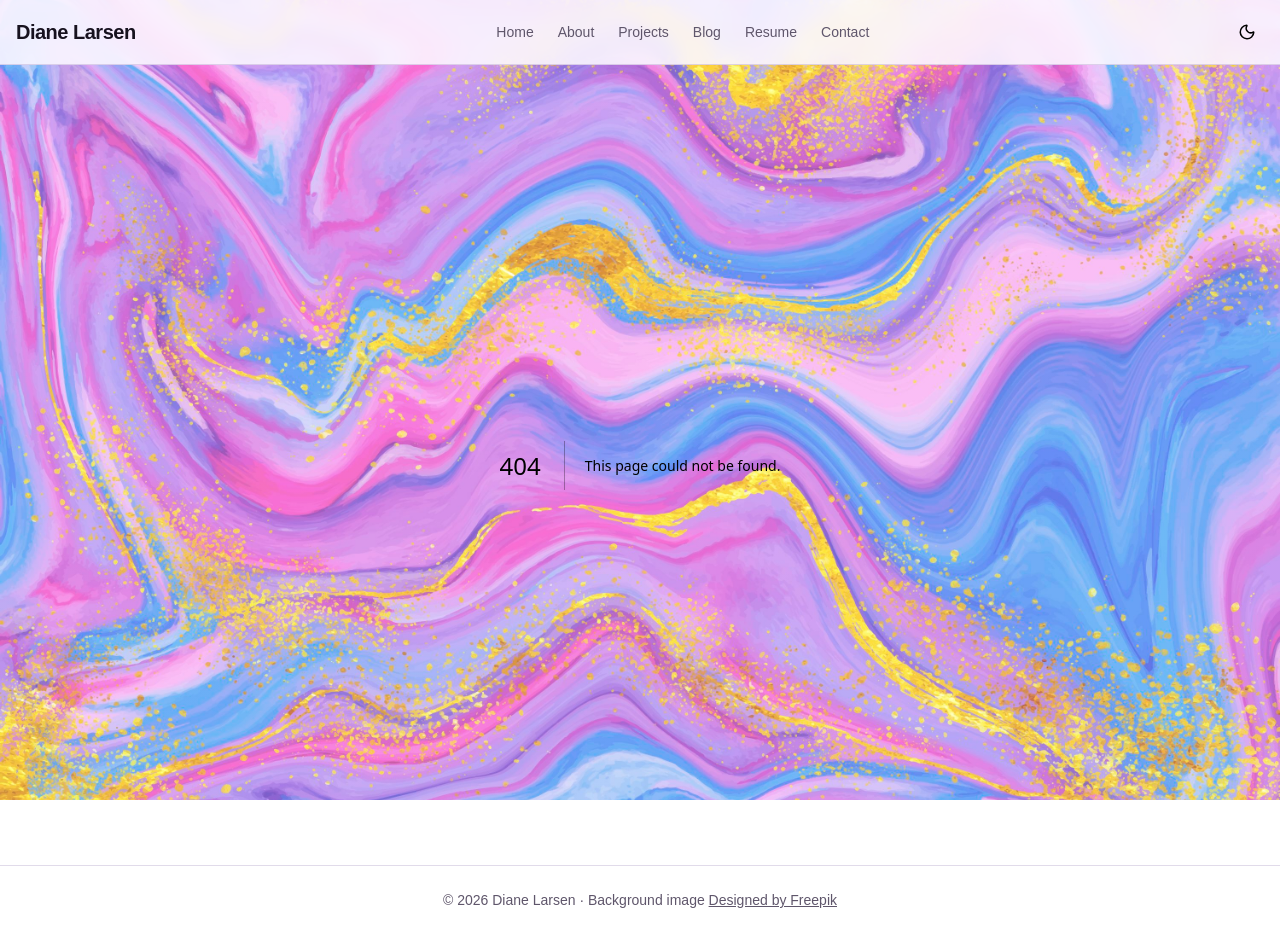
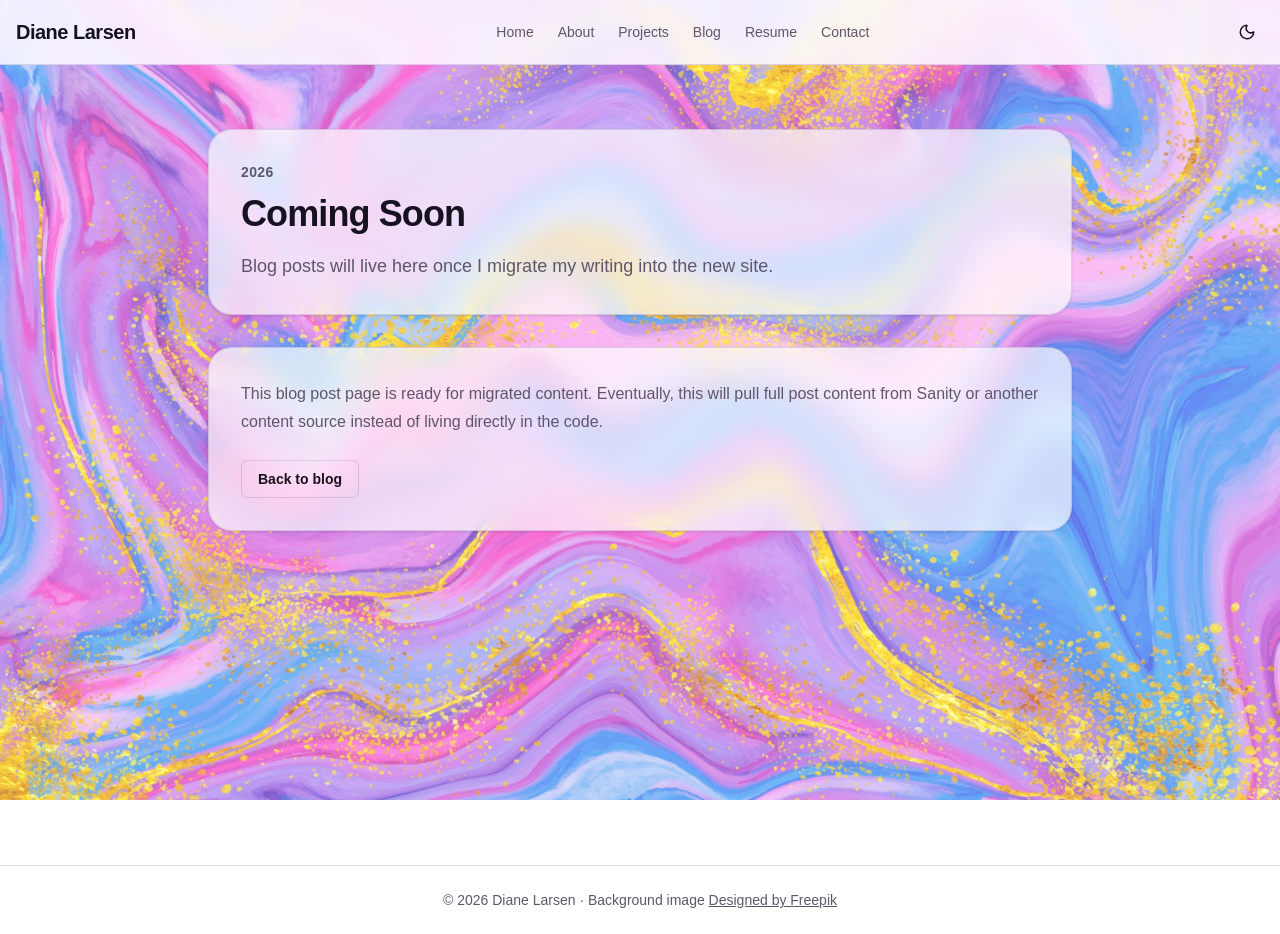
Before and after one commit to DianeLarsen/pandalove, a Next.js app: page /blog/coming-soon in a window 1280 px wide. Before the commit this address had no page. Built offline with nearby package versions, Linux system fonts and the light colour scheme.

Commit message:
feat: add dynamic blog detail pages

```diff
--- /dev/null
+++ b/src/app/blog/[slug]/page.tsx
@@ -0,0 +1,56 @@
+import Link from "next/link";
+import { notFound } from "next/navigation";
+import GlassCard from "@/components/GlassCard";
+import PageHeader from "@/components/PageHeader";
+import { posts } from "@/data/posts";
+
+type BlogPostPageProps = {
+  params: Promise<{
+    slug: string;
+  }>;
+};
+
+export function generateStaticParams() {
+  return posts.map((post) => ({
+    slug: post.slug,
+  }));
+}
+
+export default async function BlogPostPage({ params }: BlogPostPageProps) {
+  const { slug } = await params;
+
+  const post = posts.find((item) => item.slug === slug);
+
+  if (!post) {
+    notFound();
+  }
+
+  return (
+    <main className="min-h-screen text-foreground">
+      <section className="mx-auto flex max-w-4xl flex-col gap-8 px-4 py-16">
+        <PageHeader
+          eyebrow={post.date}
+          title={post.title}
+          description={post.summary}
+        />
+
+        <GlassCard>
+          <div className="space-y-6 text-muted-foreground">
+            <p className="leading-7">
+              This blog post page is ready for migrated content. Eventually,
+              this will pull full post content from Sanity or another content
+              source instead of living directly in the code.
+            </p>
+
+            <Link
+              href="/blog"
+              className="inline-flex rounded-md border border-border px-4 py-2 text-sm font-semibold text-foreground hover:bg-accent"
+            >
+              Back to blog
+            </Link>
+          </div>
+        </GlassCard>
+      </section>
+    </main>
+  );
+}
--- a/src/app/blog/page.tsx
+++ b/src/app/blog/page.tsx
@@ -1,6 +1,7 @@
 import GlassCard from "@/components/GlassCard";
 import PageHeader from "@/components/PageHeader";
 import { posts } from "@/data/posts";
+import Link from "next/link";
 
 export default function BlogPage() {
   return (
@@ -15,16 +16,17 @@ export default function BlogPage() {
         <GlassCard>
           <div className="grid gap-4">
             {posts.map((post) => (
-              <article
+              <Link
                 key={post.slug}
-                className="rounded-2xl border border-border bg-card-strong p-6 shadow-sm backdrop-blur-md"
+                href={post.href}
+                className="rounded-2xl border border-border bg-card-strong p-6 shadow-sm backdrop-blur-md transition hover:-translate-y-1 hover:shadow-lg"
               >
                 <p className="text-sm text-muted-foreground">{post.date}</p>
 
                 <h2 className="mt-2 text-xl font-semibold">{post.title}</h2>
 
                 <p className="mt-3 text-muted-foreground">{post.summary}</p>
-              </article>
+              </Link>
             ))}
           </div>
         </GlassCard>
```
